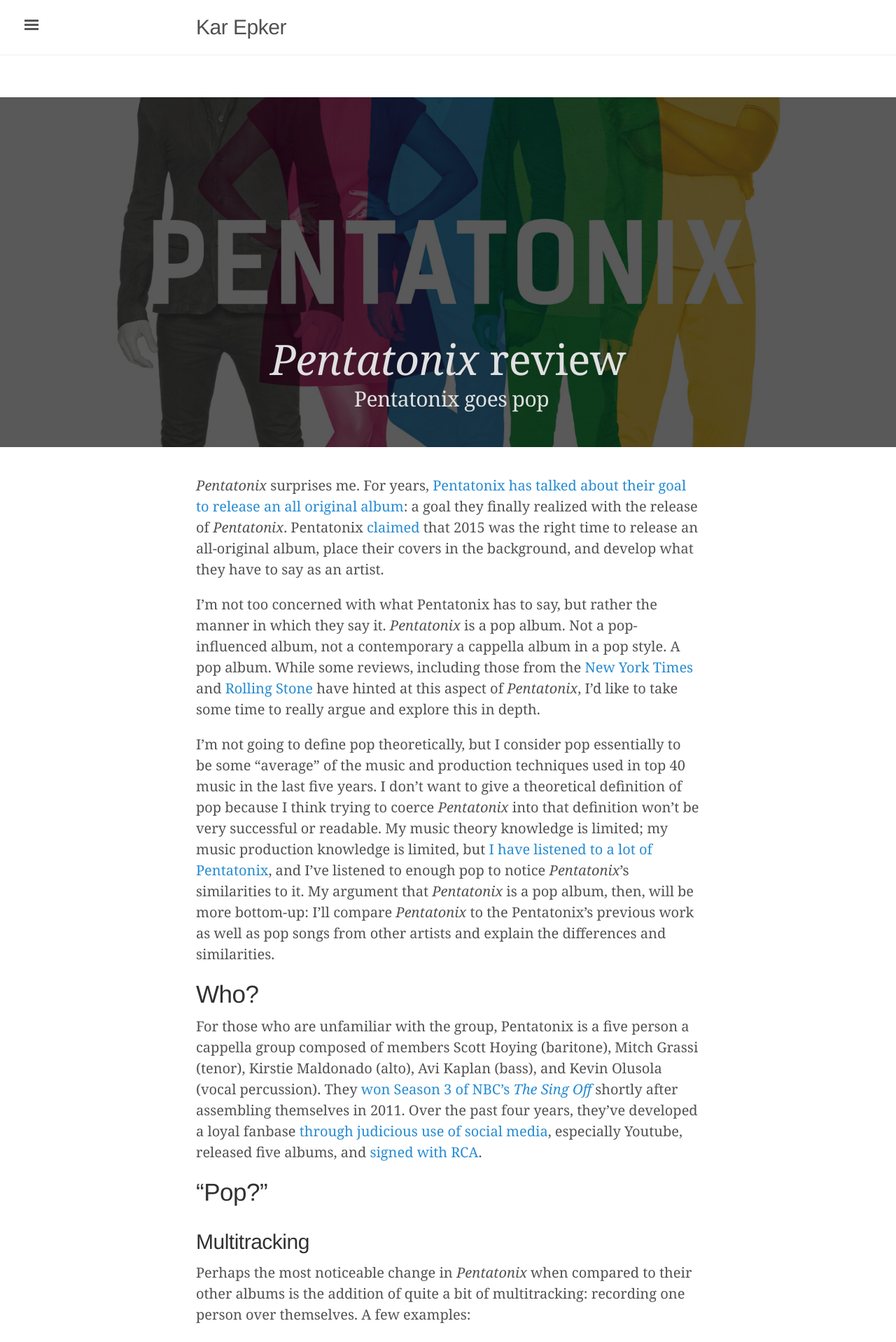
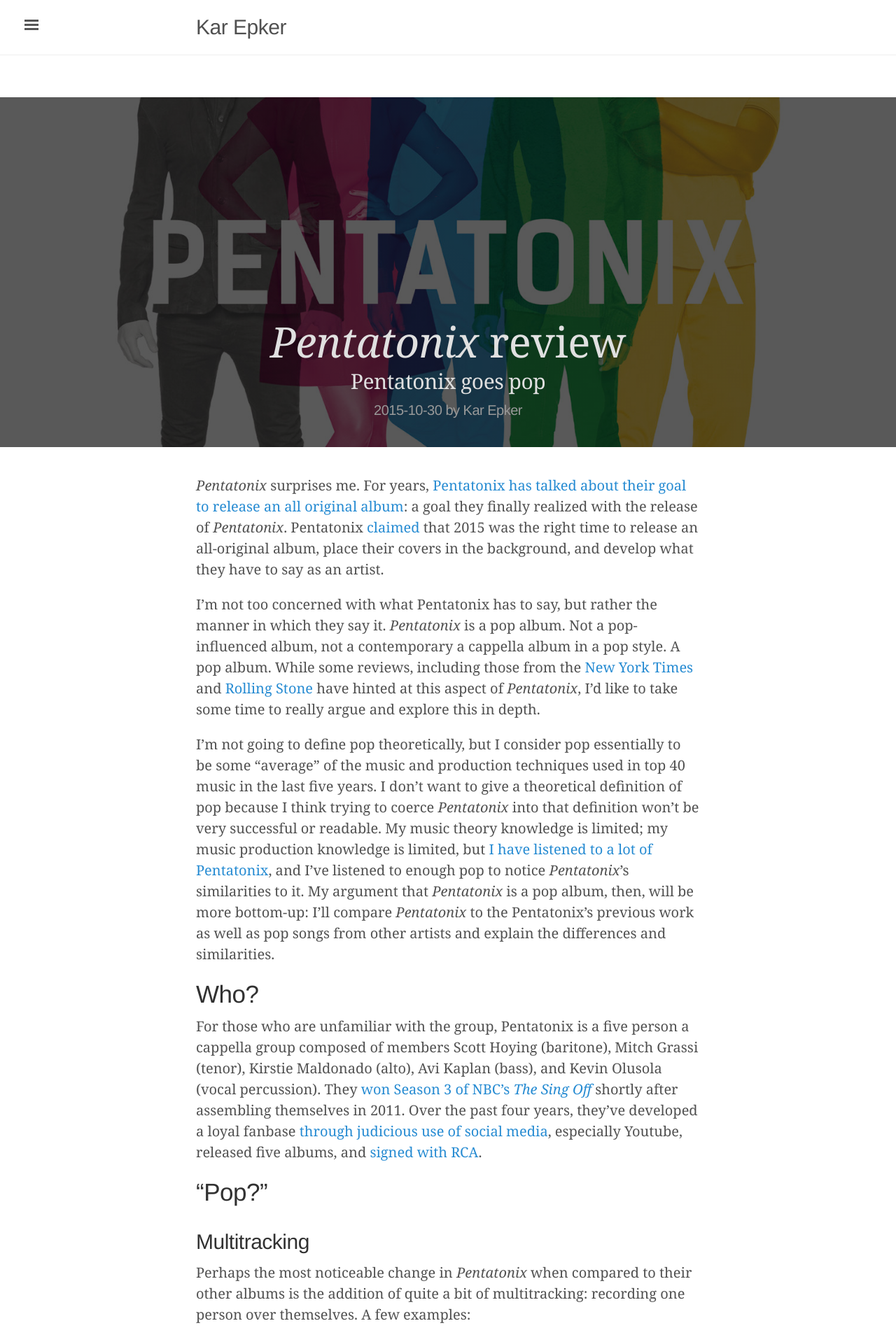
Before and after one commit to karepker/karepker.github.io, a Jekyll site: the page built from _posts/2015-10-30-pentatonix.md, in a window 1280 px wide. Shown: the top 1918 px of the page at 70% size. Built offline with Jekyll 4.4.1, drawn with Linux system fonts in a browser that asks for light colours; Markdown is read by kramdown in place of the engine named in the settings; some of the changed text lies outside the part shown.

Commit message:
Moved post date and author into post header. Cleaned up CSS a little.

```diff
--- a/_includes/post_header.html
+++ b/_includes/post_header.html
@@ -7,4 +7,8 @@
   {% if include.page.subtitle != null %}
     <h2 class="post-subtitle">{{ include.page.subtitle | markdownify }}</h2>
   {% endif %}
+  <h5 class="post-author-date">
+    {{ include.page.date | date: '%Y-%m-%d' }} by
+    {% include post_author.html post=post %}
+  </h5>
 </div>
--- a/_layouts/post.html
+++ b/_layouts/post.html
@@ -13,12 +13,7 @@
   {% endif %}
   {% include post_header.html page=page %}
   </div>
-  <div class="post-content pad-sides">
-    {{content}}
-	<hr/>
-	[{{ page.date | date: '%Y-%m-%d' }}] by
-	{% include post_author.html post=post %}
-  </div>
+  <div class="post-content pad-sides">{{ content }}</div>
 </div>
 
 <div class="related pad-sides">
--- a/static/lanyon.css
+++ b/static/lanyon.css
@@ -543,12 +543,13 @@
 .post-header h2,
 .post-header h2 a {
   color: #313131;
+  font-family: Georgia, 'Times New Roman', Times, serif;
 }
 
 .post-header.has-cover h1,
 .post-header.has-cover h1 a,
 .post-header.has-cover h2,
-.post-header.has-cover h2 a{
+.post-header.has-cover h2 a {
   color: #e0e0e0;
 }
 
@@ -572,7 +573,6 @@
 .page-title,
 .post-title,
 .post-title a {
-  font-family: Georgia, 'Times New Roman', Times, serif;
   font-size: 3rem;
 }
 .page-title,
@@ -584,21 +584,18 @@
 .page-subtitle,
 .post-subtitle,
 .post-subtitle a {
-  margin-left: 0.5rem;
   font-size: 1.5rem;
-  font-family: Georgia, 'Times New Roman', Times, serif;
 }
 .page-subtitle,
 .post-subtitle {
   margin-top: 0;
 }
 
-/* Meta data line below post title */
-.post-date {
-  display: block;
-  margin-top: 1rem;
-  margin-bottom: 1rem;
-  color: #808080;
+/* Meta data line below post title and subtitle. */
+.post-author-date {
+  margin: 0 auto;
+  font-family: Helvetica, Arial, sans-serif;
+  color: #999;
 }
 
 /* Related posts */
```
